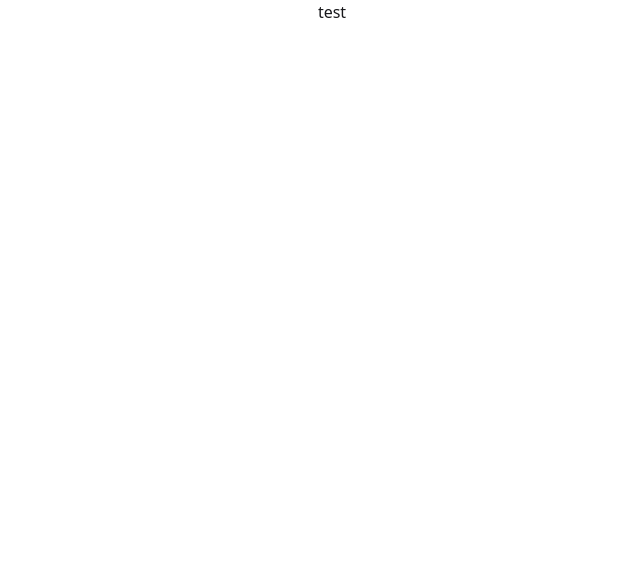
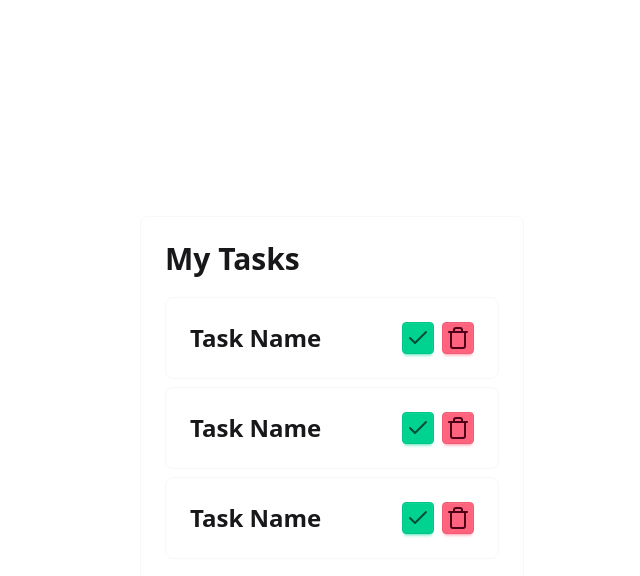
Before and after one commit to kaarelsirel/vitevuetodo, a Vue app: page / in a window 1280 px wide. Shown: the top 576 px of the page, without its empty margins (308-948 px from the left). Built offline with nearby package versions, Linux system fonts and the light colour scheme.

Commit message:
Initial layout

```diff
--- a/index.html
+++ b/index.html
@@ -4,7 +4,7 @@
     <meta charset="UTF-8" />
     <link rel="icon" type="image/svg+xml" href="/vite.svg" />
     <meta name="viewport" content="width=device-width, initial-scale=1.0" />
-    <title>Vite + Vue + TS</title>
+    <title>Vite + Vue + TS - Todo</title>
   </head>
   <body>
     <div id="app"></div>
--- a/package.json
+++ b/package.json
@@ -10,6 +10,7 @@
   },
   "dependencies": {
     "@tailwindcss/vite": "^4.0.9",
+    "lucide-vue-next": "^0.477.0",
     "tailwindcss": "^4.0.9",
     "vue": "^3.5.13"
   },
--- a/src/App.vue
+++ b/src/App.vue
@@ -1,10 +1,19 @@
 <script setup lang="ts">
-
+import TaskItem from "./components/TaskItem.vue";
 </script>
 
 <template>
-  <div class="flex justify-center h-full">
-    <p>test</p>
+  <div class="flex justify-center items-center h-screen">
+    <div class="card card-border bg-base-100 w-96">
+      <div class="card-body">
+        <h2 class="card-title font-bold text-3xl">My Tasks</h2>
+        <div class="flex flex-col gap-2 mt-3">
+          <TaskItem />
+          <TaskItem />
+          <TaskItem />
+        </div>
+      </div>
+    </div>
   </div>
 </template>
 
--- /dev/null
+++ b/src/components/TaskItem.vue
@@ -0,0 +1,26 @@
+<script setup lang="ts">
+
+import {Trash, Check} from "lucide-vue-next";
+</script>
+
+<template>
+  <div class="card card-border bg-base-100 w-full">
+    <div class="card-body">
+      <div class="flex justify-between">
+        <h1 class="text-2xl font-bold">Task Name</h1>
+        <div class="flex gap-2">
+          <button class="btn btn-square btn-success btn-sm">
+            <Check />
+          </button>
+          <button class="btn btn-square btn-error btn-sm">
+            <Trash />
+          </button>
+        </div>
+      </div>
+    </div>
+  </div>
+</template>
+
+<style scoped>
+
+</style>
```
Also changed, not shown: 1 other file (tests, documents, lock files or other folders).
